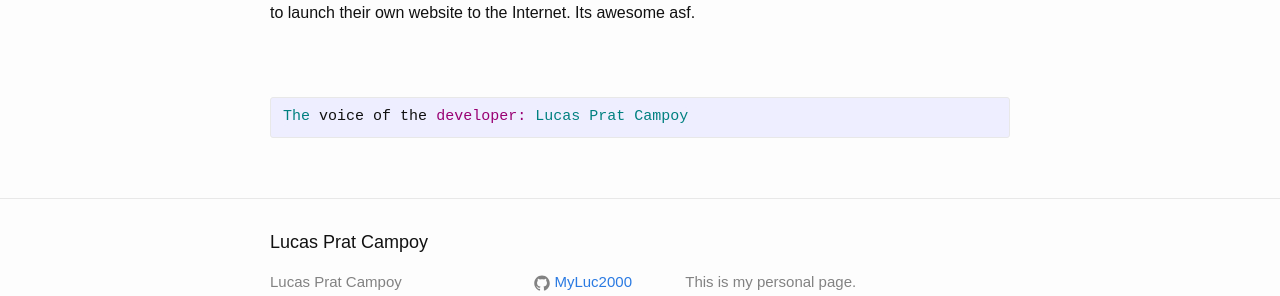
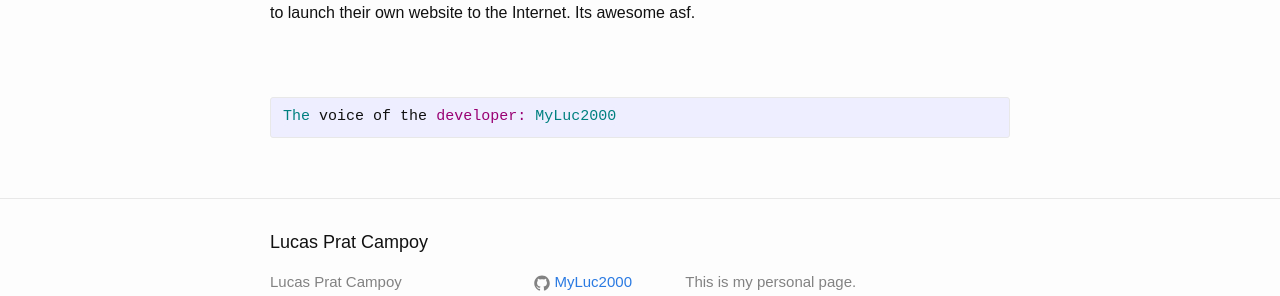
Before and after one commit to LucasPrat/MyLuc2000.github.io, a Jekyll site: the page built from _posts/2017-07-31-first-post.html, in a window 1280 px wide. Shown: the part 271-567 px from the top of the page. Built offline with Jekyll 4.4.1, drawn with Linux system fonts in a browser that asks for light colours.

Commit message:
MyLuc2000

```diff
--- a/_posts/2017-07-31-first-post.html
+++ b/_posts/2017-07-31-first-post.html
@@ -17,5 +17,5 @@ I recommend to everyone who likes technology, to launch their own website to the
 
 
 {% highlight ruby %}
-The voice of the developer: Lucas Prat Campoy
+The voice of the developer: MyLuc2000
 {% endhighlight %}
```
